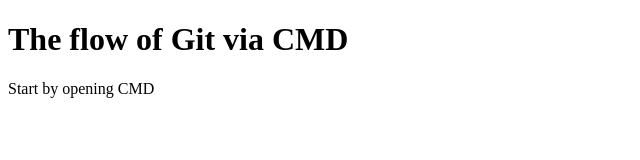
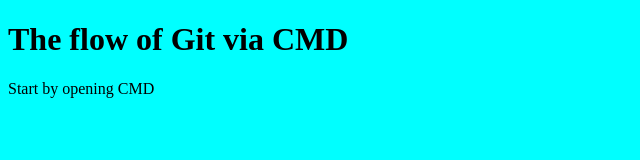
Before and after one commit to jb0230452/three_commits_project, a plain HTML site: page index.html in a window 1280 px wide. Shown: the whole page, without its empty margins (0-640 px from the left). Drawn offline with Linux system fonts and the light colour scheme.

Commit message:
added stylesheet

```diff
--- a/index.html
+++ b/index.html
@@ -4,6 +4,7 @@
     <meta charset="UTF-8">
     <meta name="viewport" content="width=device-width, initial-scale=1.0">
     <title>Git/GitHub Practice</title>
+    <link rel="stylesheet" href="styles.css">
 </head>
 <body>
     <h1>The flow of Git via CMD</h1>
--- /dev/null
+++ b/styles.css
@@ -0,0 +1,3 @@
+html{
+    background-color: aqua;
+}
```
